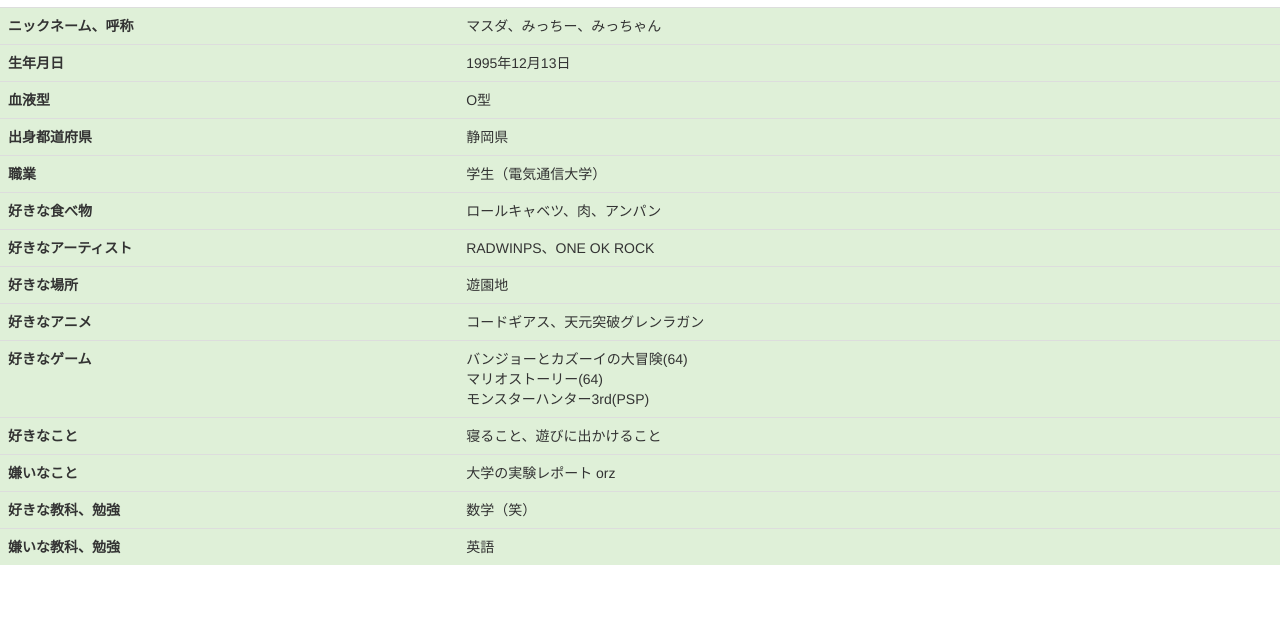
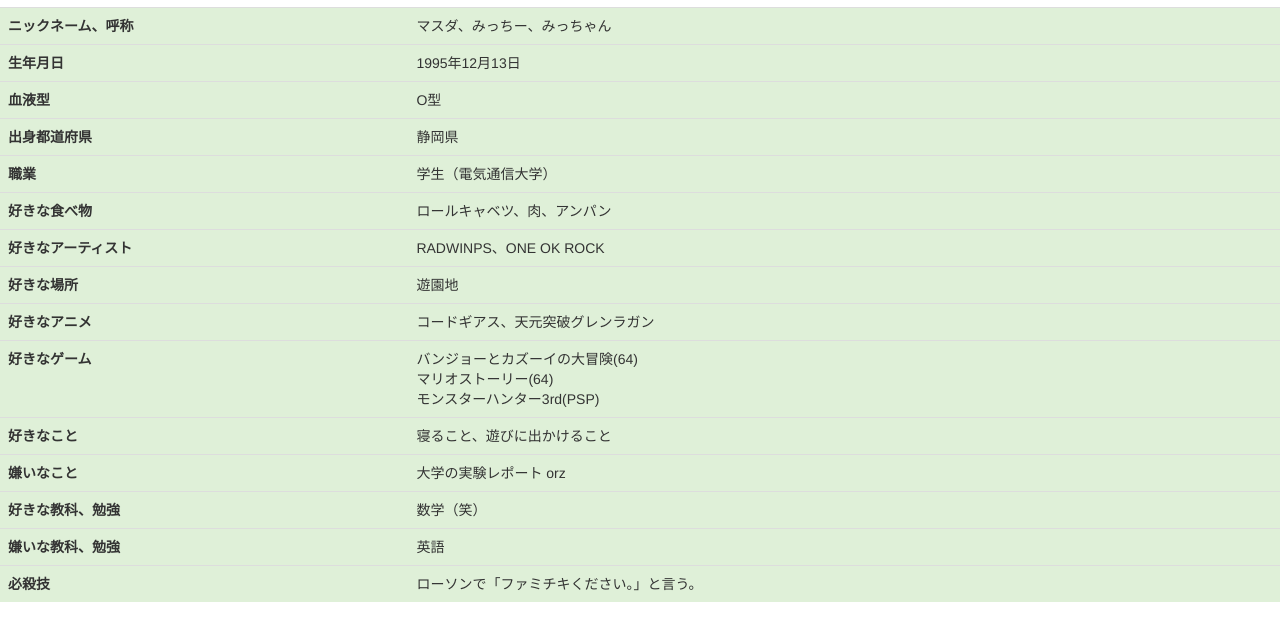
Before and after one commit to michiya0009/michiya0009.github.io, a plain HTML site: page index.html in a window 1280 px wide. Shown: the part 534-1156 px from the top of the page. Before the commit the page ends 1119 px from the top, so only its background shows below. Drawn offline with nearby package versions, Linux system fonts and the light colour scheme.

Commit message:
second commit

```diff
--- a/index.html
+++ b/index.html
@@ -12,7 +12,7 @@
   </head>
 
   <header>
-    <ul class="nav nav-pills">
+<ul class="nav nav-pills">
   <li role="presentation" class="active"><a href="index.html">Home</a></li>
   <li role="presentation"><a href="https://github.com/michiya0009/michiya0009.github.io">Github</a></li>
   <li role="presentation"><a href="#">production</a></li>
@@ -21,7 +21,7 @@
 
   <body>
 
-<div id="content"　Align="center">
+<div id="content">
     <h2>自己紹介-PROFILE</h2>
     <img src="profile.jpg" alt-"" class="img-rounded" />
    <h2> <p><b>増田倫也</b></p></h2>
@@ -87,6 +87,10 @@
             <th>嫌いな教科、勉強</th>
             <td>英語</td>
         </tr>
+        <tr class="success">
+            <th>必殺技</th>
+            <td>ローソンで「ファミチキください。」と言う。</td>
+        </tr>
     </tbody>
 </table>
 
```
